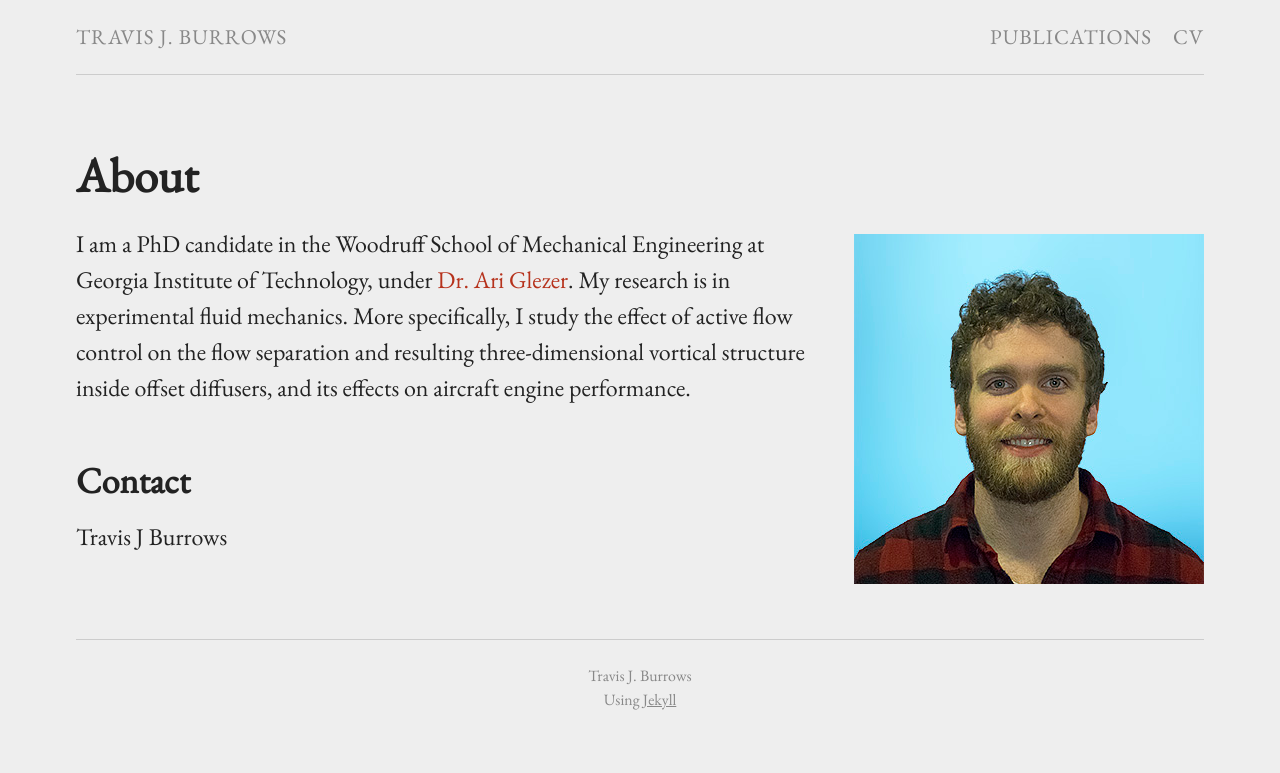
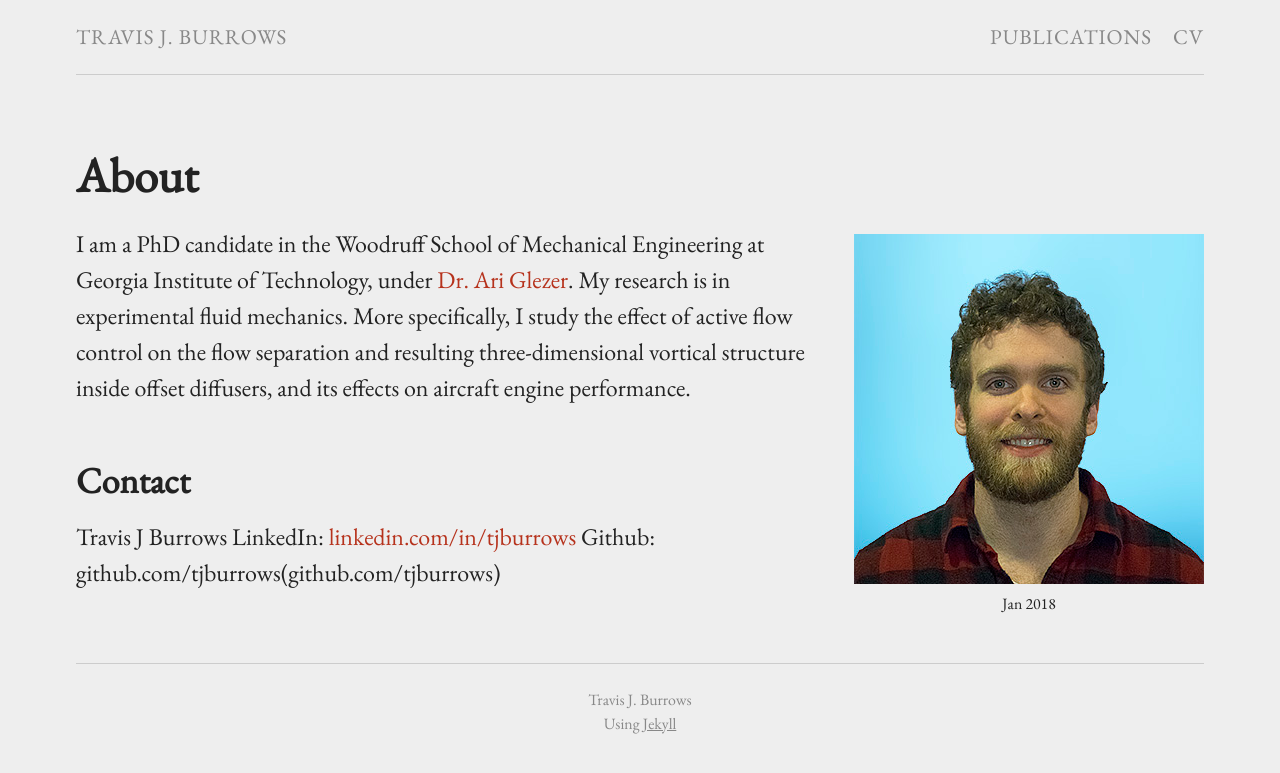
Before and after one commit to tjburrows/tjburrows.github.io, a Jekyll site: the page built from index.md, in a window 1280 px wide. Shown: the top 773 px of the page. Built offline with Jekyll 4.4.1, drawn with Linux system fonts in a browser that asks for light colours.

Commit message:
Update index.md

```diff
--- a/index.md
+++ b/index.md
@@ -4,9 +4,11 @@ title: About
 permalink: /
 ---
 
-{% include image.html url="images/photo.jpg" caption="" max_width="300px" align="right" %}
+{% include image.html url="images/photo.jpg" caption="Jan 2018" max_width="300px" align="right" %}
 
 I am a PhD candidate in the Woodruff School of Mechanical Engineering at Georgia Institute of Technology, under [Dr. Ari Glezer](http://fmrl.gatech.edu).  My research is in experimental fluid mechanics.  More specifically, I study the effect of active flow control on the flow separation and resulting three-dimensional vortical structure inside offset diffusers, and its effects on aircraft engine performance.
 
 ## Contact
 Travis J Burrows
+LinkedIn: [linkedin.com/in/tjburrows](https://www.linkedin.com/in/tjburrows)
+Github:   github.com/tjburrows(github.com/tjburrows)
```
